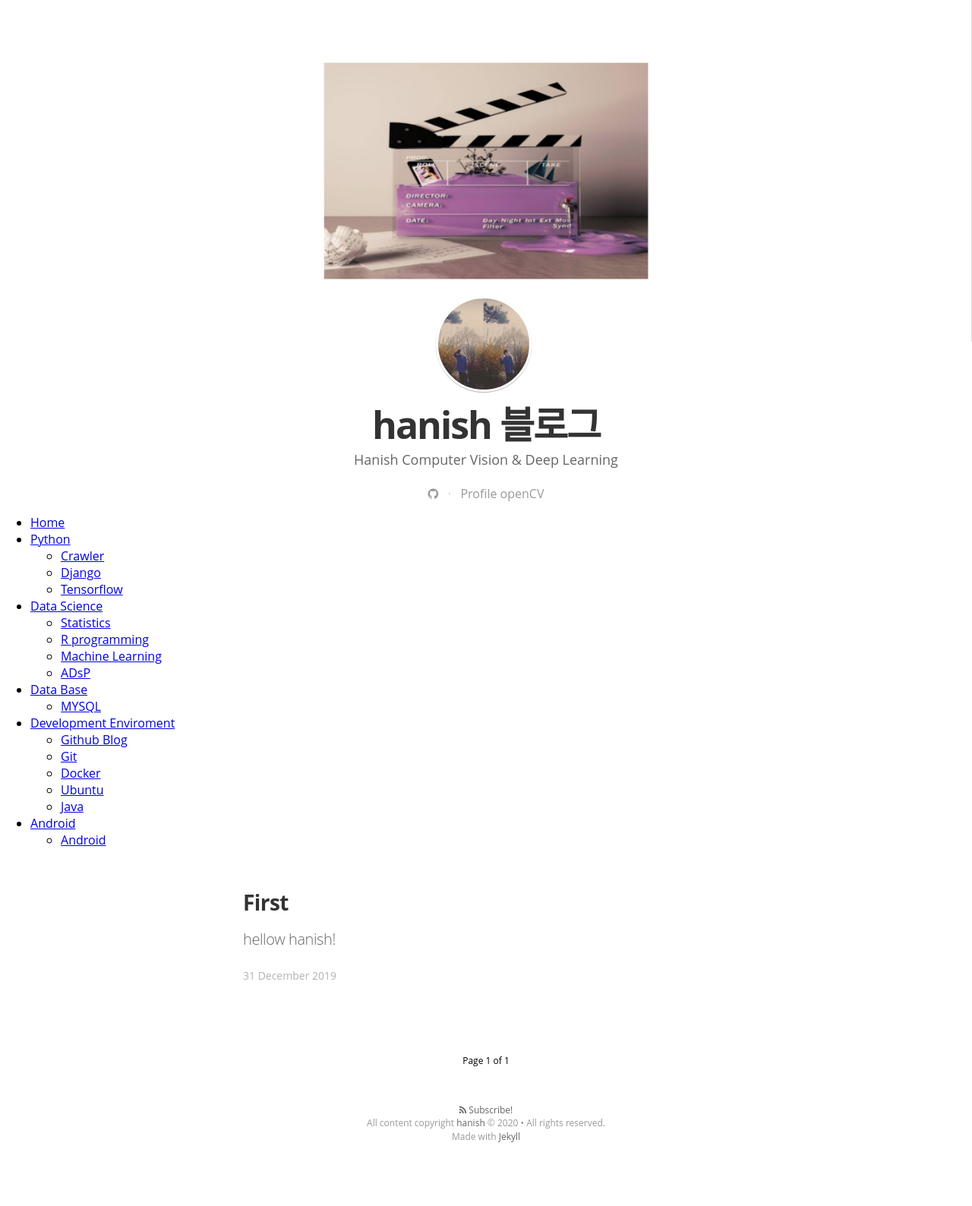
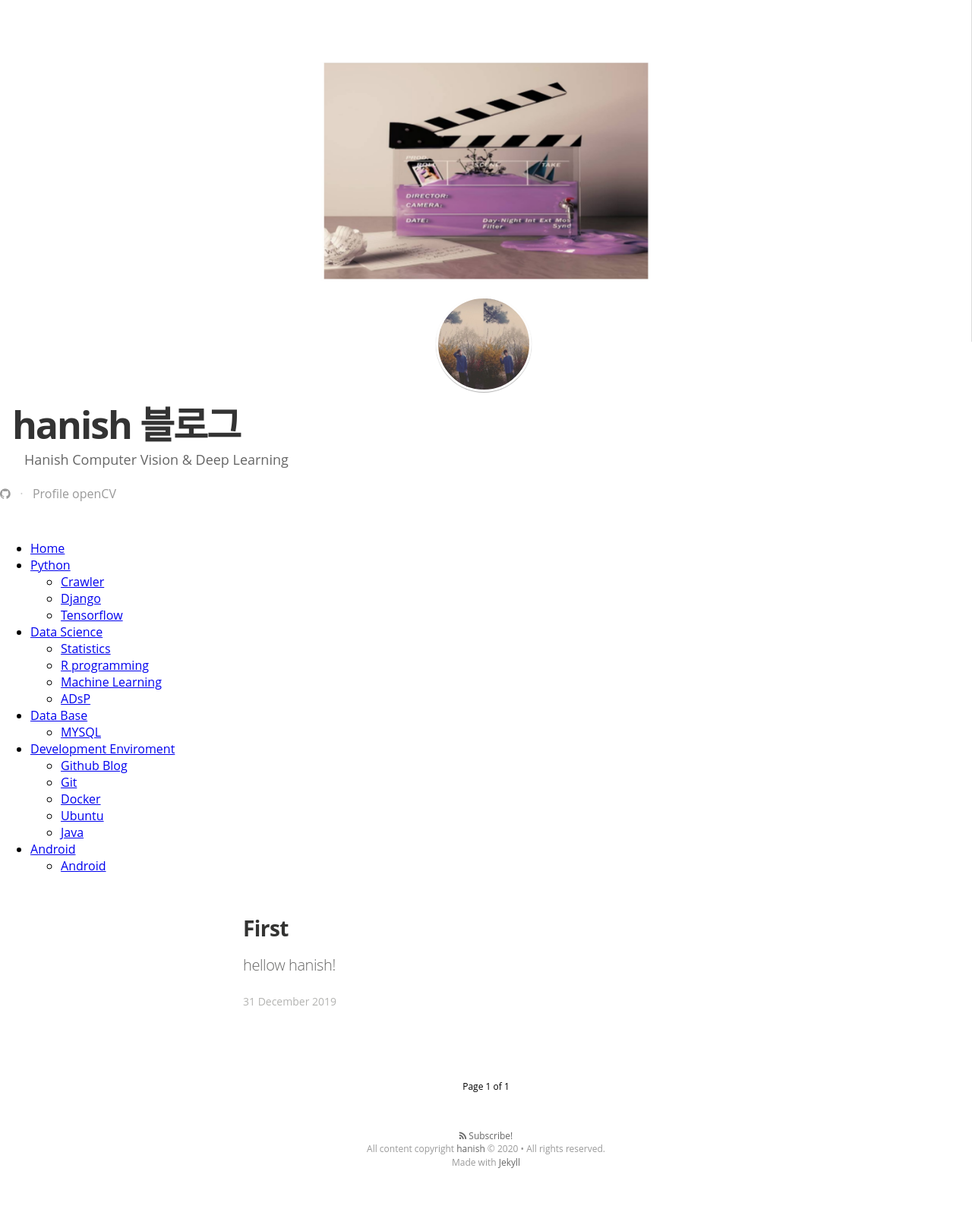
Before and after one commit to hanish3464/hanish3464.github.io, a Jekyll site: the page built from index.html, in a window 1280 px wide. Shown: the whole page at 76% size. Built offline with Jekyll 4.4.1, drawn with Linux system fonts in a browser that asks for light colours; nearby versions of some CDN libraries; some web fonts are replaced; the list of posts is cut into pages by our own code; comment, search, counter and statistics services are not loaded; before the commit the page ends 1554 px from its top, so only the background shows below that.

Commit message:
Update main.sass

```diff
--- a/css/main.sass
+++ b/css/main.sass
@@ -104,7 +104,7 @@ body
     margin: 0
     padding: $rs*5.25 $rs $rs/2
     font-size: 50px
-    text-align: center
+    text-align: left
     font-weight: 700
     letter-spacing: -2px
     outline: 0
@@ -117,11 +117,11 @@ body
     font-size: $rs/8*9
     line-height: 1.5
     color: #666
-    text-align: center
+    text-align: left
     font-weight: 400
   .custom-links
-    margin: 30 20 50px
-    text-align: center
+    margin: 0 0 50px
+    text-align: left
     color: #ccc
     a
       text-decoration: none
```
